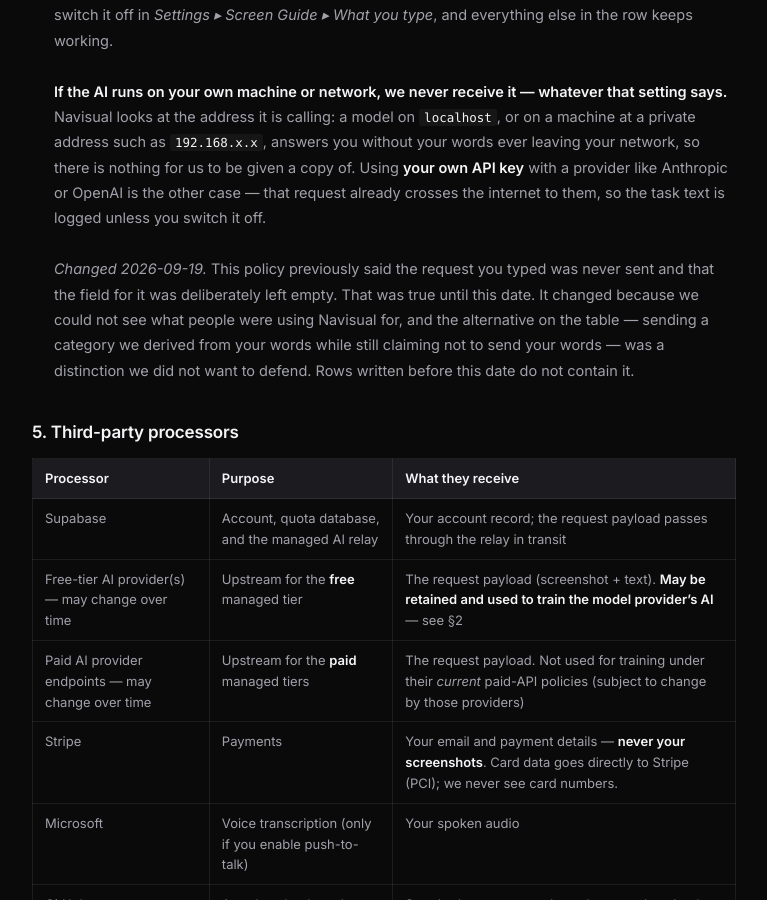
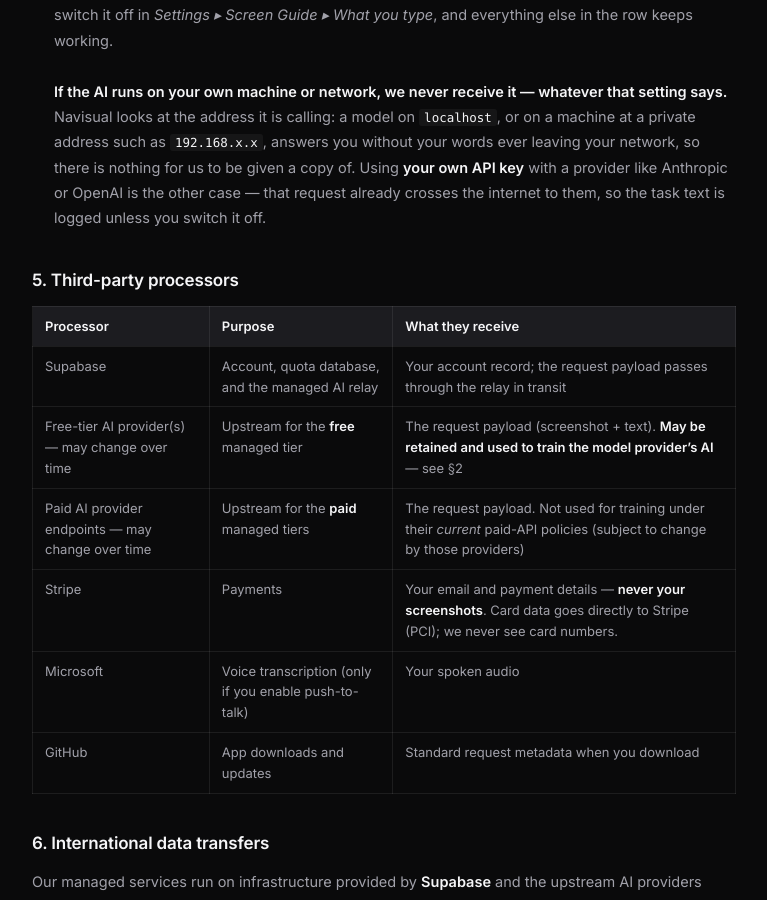
Before and after one commit to NavisualGuide/NavisualGuide.github.io, a Jekyll site: the page privacy.html, which Jekyll copies as it is, in a window 1280 px wide and 900 px high, scrolled down 4163 px. Shown: the whole window, without its empty margins (256-1023 px from the left). Built offline with Jekyll 4.4.1, drawn with Linux system fonts in a browser that asks for light colours.

Commit message:
privacy: drop the change-log paragraph
Founder's call: with few public users a "this policy previously said X" note is
noise. The "Last updated" date still moves, which is what the page promises to
do, and the git history is the record if it is ever needed.

Reversible -- the paragraph is in e7fa1de if a real user base makes it worth
restoring.

Co-Authored-By: Claude Opus 5 <noreply@anthropic.com>

```diff
--- a/privacy.html
+++ b/privacy.html
@@ -272,14 +272,7 @@
           <code>192.168.x.x</code>, answers you without your words ever leaving your network, so
           there is nothing for us to be given a copy of. Using <strong>your own API key</strong>
           with a provider like Anthropic or OpenAI is the other case — that request already
-          crosses the internet to them, so the task text is logged unless you switch it off.
-          <br><br>
-          <em>Changed 2026-09-19.</em> This policy previously said the request you typed was never
-          sent and that the field for it was deliberately left empty. That was true until this
-          date. It changed because we could not see what people were using Navisual for, and the
-          alternative on the table — sending a category we derived from your words while still
-          claiming not to send your words — was a distinction we did not want to defend. Rows
-          written before this date do not contain it.</li>
+          crosses the internet to them, so the task text is logged unless you switch it off.</li>
       </ul>
 
       <h2>5. Third-party processors</h2>
```
